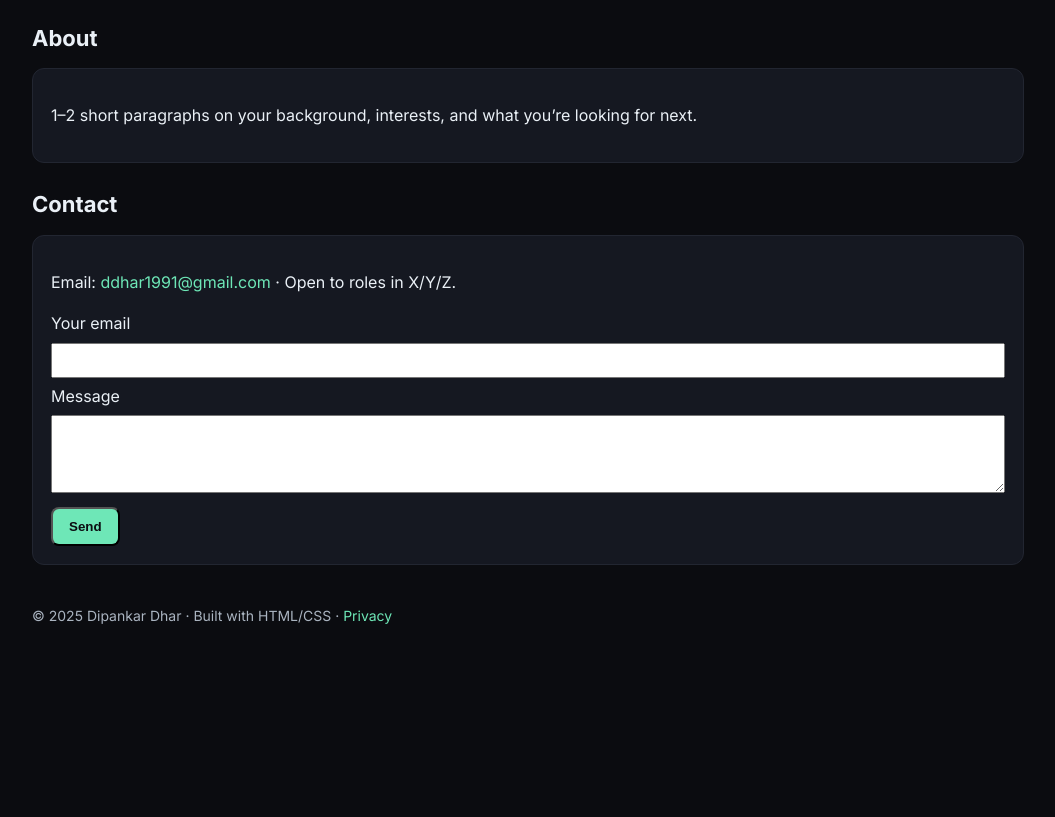
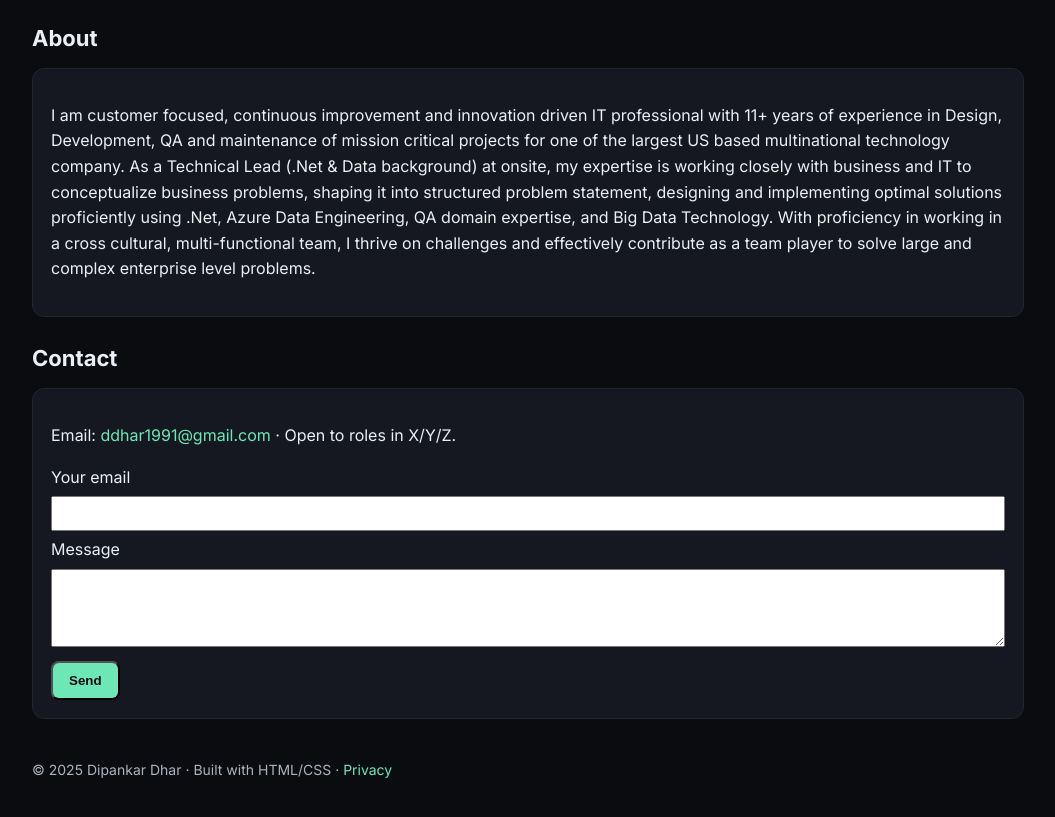
Before and after one commit to ddhar1991/ddhar1991.github.io, a plain HTML site: page index.html in a window 1280 px wide. Shown: the part 998-1815 px from the top of the page, without its empty margins (112-1167 px from the left). Before the commit the page ends 1669 px from the top, so only its background shows below. Drawn offline with Linux system fonts and the light colour scheme.

Commit message:
Update index.html
updating About section

```diff
--- a/index.html
+++ b/index.html
@@ -122,7 +122,8 @@
     <section id="about" style="margin-top:24px;">
       <h2 class="section-title">About</h2>
       <div class="card">
-        <p>1–2 short paragraphs on your background, interests, and what you’re looking for next.</p>
+        <p>I am customer focused, continuous improvement and innovation driven IT professional with 11+ years of experience in Design, Development, QA and maintenance of mission critical projects for one of the largest US based multinational technology company.
+As a Technical Lead (.Net & Data background) at onsite, my expertise is working closely with business and IT to conceptualize business problems, shaping it into structured problem statement, designing and implementing optimal solutions proficiently using  .Net, Azure Data Engineering, QA domain expertise, and Big Data Technology. With proficiency in working in a cross cultural, multi-functional team, I thrive on challenges and effectively contribute as a team player to solve large and complex enterprise level problems.</p>
       </div>
     </section>
 
```
